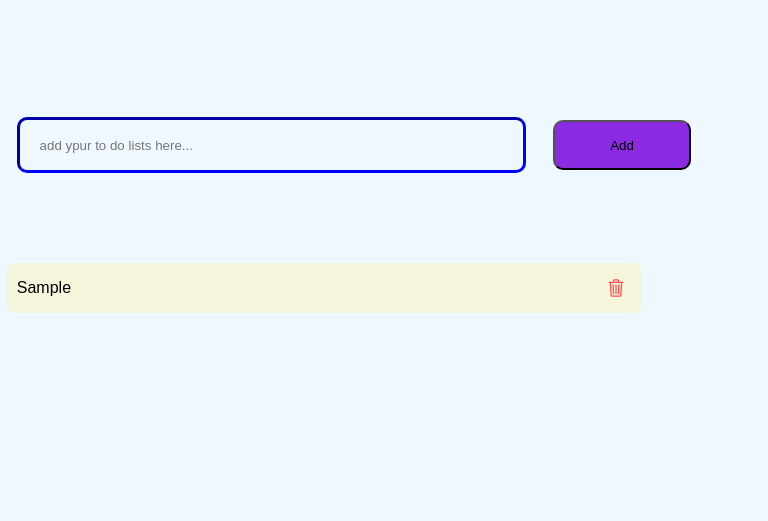
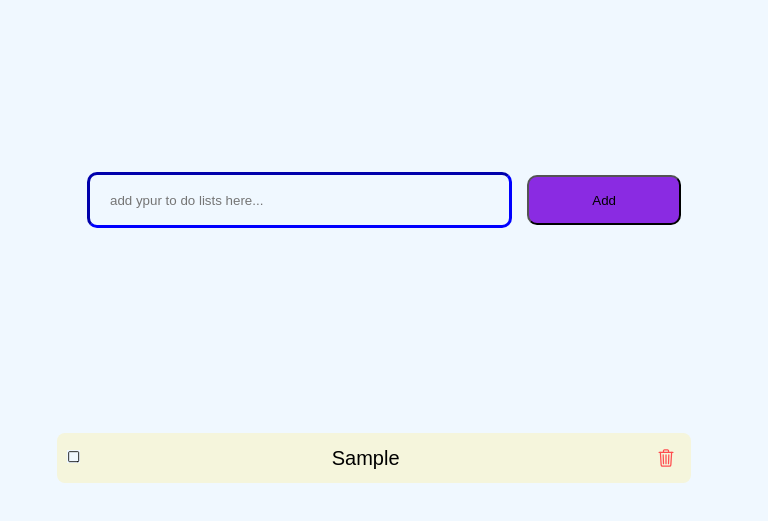
Before and after one commit to ArmandoDevJr258/my-web-Todolist, a plain HTML site: page src/index.html in a window 768 px wide. Both pictures are taken after typing "Sample" into the empty fields and a click on the button "Add". Shown: the part 57-578 px from the top of the page. Drawn offline with nearby package versions, Linux system fonts and the light colour scheme.

Commit message:
final commit

```diff
--- a/src/index.html
+++ b/src/index.html
@@ -5,6 +5,10 @@
     <meta name="viewport" content="width=device-width, initial-scale=1.0">
     <title>Web To do list</title>
     <link href="styles.css" rel="Stylesheet" />
+   <link  rel="icon" type="image/png" href="fav.jpg" />
+
+
+
 </head>
 <body>
     <header>
@@ -26,6 +30,8 @@
     </div>
 
 
+
+
     <script src="script.js"></script>
     <script type="module" src="https://unpkg.com/ionicons@7.1.0/dist/ionicons/ionicons.esm.js"></script>
 <script nomodule src="https://unpkg.com/ionicons@7.1.0/dist/ionicons/ionicons.js"></script>
--- a/src/script.js
+++ b/src/script.js
@@ -4,60 +4,74 @@ const btnadd = document.getElementById("btnadd");
 
 function addTask() {
   const txt = input.value.trim();
-
   if (txt === "") {
     alert("Input box can't be empty");
     return;
   }
 
-  // Create a new div for the task
   const taskDiv = document.createElement("div");
   taskDiv.classList.add("task");
 
-  // Create a span for the task text
   const taskText = document.createElement("span");
   taskText.textContent = txt;
-   taskText.classList.add("mytxt");
+  taskText.style.fontSize="20px";
+  taskText.classList.add("mytxt");
 
+  // Create mark buttons
+  const markbtn1 = document.createElement("button");
+  markbtn1.classList.add("unchecked");
+  markbtn1.innerHTML = '<ion-icon name="square-outline"></ion-icon>';
 
-  // Create delete button
+  const markbtn2 = document.createElement("button");
+  markbtn2.classList.add("checked");
+  markbtn2.innerHTML = '<ion-icon name="checkmark-done-outline"></ion-icon>';
+
+  // Initially hide markbtn2
+  markbtn2.style.display = "none";
+
+  // Delete button
   const btndelete = document.createElement("button");
-  btndelete.textContent = "Delete";
   btndelete.innerHTML = '<ion-icon name="trash-outline"></ion-icon>';
   btndelete.classList.add("btndelete");
+  btndelete.style.background = "transparent";
+  btndelete.style.border = "none";
+  btndelete.style.cursor = "pointer";
+  btndelete.style.fontSize = "18px";
+  btndelete.addEventListener("click", () => taskDiv.remove());
 
-// Optional styling
-btndelete.style.background = "transparent";
-btndelete.style.border = "none";
-btndelete.style.cursor = "pointer";
-btndelete.style.fontSize = "18px"; // adjust size if needed
-  btndelete.addEventListener("click", () => {
-    taskDiv.remove(); // remove the task when clicked
+  // Style taskDiv
+  taskDiv.style.display = "flex";
+  taskDiv.style.alignItems = "center";
+  taskDiv.style.justifyContent = "space-between";
+  taskDiv.style.gap = "10px";
+  taskDiv.style.padding = "10px";
+  taskDiv.style.marginTop = "10px";
+  taskDiv.style.borderRadius = "8px";
+  taskDiv.style.fontFamily = "Arial";
+
+  // Append buttons and text
+  taskDiv.appendChild(markbtn1);
+  taskDiv.appendChild(markbtn2);
+  taskDiv.appendChild(taskText);
+  taskDiv.appendChild(btndelete);
+  mainTasks.appendChild(taskDiv);
+  input.value = "";
+
+  // Click markbtn1: hide itself, show markbtn2, add strikethrough
+  markbtn1.addEventListener("click", () => {
+    markbtn1.style.display = "none";
+    markbtn2.style.display = "block"; // show second button
+    taskText.style.textDecoration = "line-through"; // add line-through
+    taskText.style.color="red";
   });
 
-  // Optional inline styles
-  taskDiv.style.padding = "10px";
-  taskDiv.style.width = "100%";
-  taskDiv.style.marginTop = "10px";
-  taskDiv.style.borderRadius = "8px";
-
-  taskDiv.style.fontFamily = "Arial";
-
-  // Flex for side-by-side layout
-  taskDiv.style.display = "flex";
-  taskDiv.style.alignItems = "center";
-  taskDiv.style.justifyContent = "space-between"; // text left, button right
-  taskDiv.style.gap = "10px";
-
-  // Append text and button inside taskDiv
-  taskDiv.appendChild(taskText);
-  taskDiv.appendChild(btndelete);
-
-  // Append the taskDiv to mainTasks
-  mainTasks.appendChild(taskDiv);
-
-  // Clear the input field
-  input.value = "";
+  // Optional: Click markbtn2 to undo
+  markbtn2.addEventListener("click", () => {
+    markbtn2.style.display = "none";
+    markbtn1.style.display = "block"; // show first button
+    taskText.style.textDecoration = "none"; // remove line-through
+     taskText.style.color="black"
+  });
 }
 
 // Run addTask() when the button is clicked
--- a/src/styles.css
+++ b/src/styles.css
@@ -3,10 +3,18 @@
     padding: 0;
     background-color: aliceblue;
 }
+/* Make body take full height */
+html, body {
+    height: 100%;
+    margin: 0;
+    display: flex;
+    flex-direction: column;
+}
 
-header{
 
-}
+
+
+
 
 .action{
   width: 90%;
@@ -15,6 +23,7 @@ header{
   justify-content: center;    /* centers them horizontally */
   gap: 10px;                  /* adds space between input & button */
   margin-top: 50px;
+  flex: 1;
 }
 .myinputbox{
     display: flex;
@@ -75,6 +84,56 @@ header{
   color: #ff0000;        /* darker red on hover */
 }
 
+.unchecked{
+  border: none;
+  background-color: beige;
+}
+.checked{
+  border: none;
+  background-color: beige;
+}
+
+/* Footer styling */
+footer {
+    text-align: center;
+    padding: 20px;
+    background-color: #f1f1f1;
+    font-size: 14px;
+    color: #555;
+}
+
+
 @media screen and (max-width: 768px) {
 
+
+  .action{
+    margin-left: 20px;
+  }
+  .task{
+    margin-left: -20px;
+  }
+
 }
+
+/* Tablet screens */
+@media screen and (min-width: 600px) and (max-width: 1024px) {
+  .action {
+    flex-direction: row;       /* Keep input & button in one line */
+    justify-content: center;   /* Center horizontally */
+    align-items: center;       /* Center vertically */
+    gap: 15px;                 /* More space between input & button */
+    width: 80%;                /* Slightly smaller than full width */
+    margin: 30px auto;         /* Center the container and give top spacing */
+  }
+
+  .myinputbox {
+    width: 65%;                /* Bigger input for tablet screens */
+    height: 50px;
+    margin: 0;                 /* Remove excessive top margin */
+  }
+
+  .btnadd {
+    width: 25%;                /* Adjust button size for tablet */
+    height: 50px;
+  }
+}
```
Also changed, not shown: checklist.png (added), fav.jpg (added), images/square.png (added).
